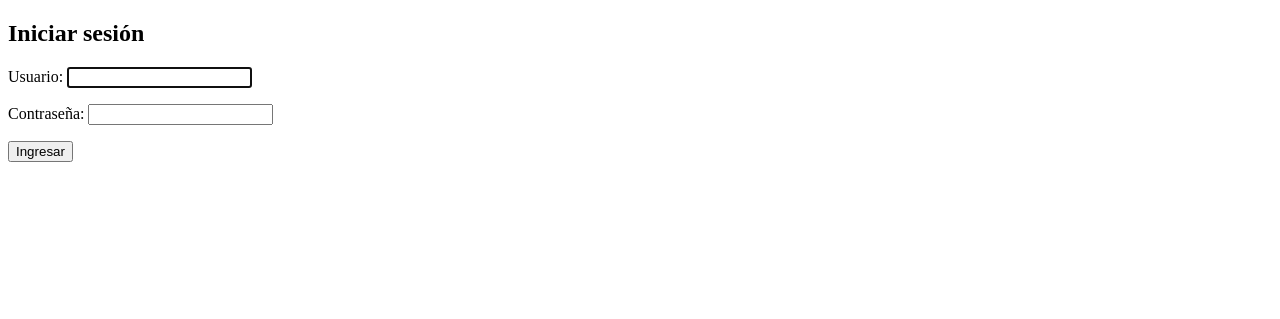
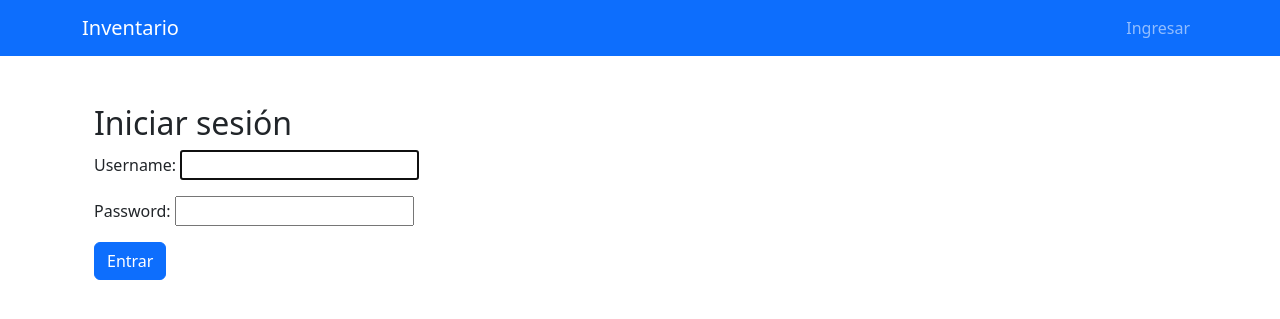
Before and after one commit to Tama0093/Poryecto_Integrador_II, a Django app: page /login/ in a window 1280 px wide. Shown: the top 319 px of the page. Run offline with Django 5.2, Linux system fonts and the light colour scheme.

Commit message:
actualizaciones proyecto 12-08-2025

```diff
--- a/inventario/home.html
+++ /dev/null
@@ -1,6 +0,0 @@
-
-  {% extends "base.html" %}
-{% block content %}
-  <h1>Panel principal</h1>
-  <p>Tu rol: {{ role }}</p>
-{% endblock %}
--- a/inventario/urls.py
+++ b/inventario/urls.py
@@ -7,7 +7,7 @@
     # Página de inicio
     path('', views.home, name='home'),
 
-    # Panel de administración de Django
+    # Panel de administración
     path('admin/', admin.site.urls),
 
     # Autenticación
--- a/sistema/settings.py
+++ b/sistema/settings.py
@@ -4,7 +4,7 @@
 BASE_DIR = Path(__file__).resolve().parent.parent
 
 
-SECRET_KEY = 'ingcesar093@gmail.com!@1130618073'
+SECRET_KEY = '_d@x@jb6vdv+l79=k^y2b)b9ecl14x4!bvy*4&sycw-rz^q16w'
 
 
 # Modo desarrollo activado
--- a/templates/base.html
+++ b/templates/base.html
@@ -1,16 +1,63 @@
 <!doctype html>
-<html>
+<html lang="es">
 <head>
-  <meta charset="utf-8">
-  <title>Inventario — Expendio</title>
+  <meta charset="utf-8" />
+  <meta name="viewport" content="width=device-width, initial-scale=1" />
+  <title>{% block title %}Inventario — Expendio{% endblock %}</title>
+
+  <!-- Bootstrap CSS (CDN) -->
+  <link href="https://cdn.jsdelivr.net/npm/bootstrap@5.3.2/dist/css/bootstrap.min.css" rel="stylesheet">
+
+  <!-- Aquí podrías usar {% load static %} y enlazar CSS propio si lo necesitas -->
 </head>
 <body>
-  {% if user.is_authenticated %}
-    Hola, {{ user.username }} | <a href="{% url 'logout' %}">Salir</a>
-  {% else %}
-    <a href="{% url 'login' %}">Ingresar</a>
-  {% endif %}
-  <hr>
-  {% block content %}{% endblock %}
+  <!-- Barra de navegación -->
+  <nav class="navbar navbar-expand-lg navbar-dark bg-primary">
+    <div class="container">
+      <a class="navbar-brand" href="{% url 'home' %}">Inventario</a>
+      <button class="navbar-toggler" type="button" data-bs-toggle="collapse" data-bs-target="#navMain" aria-controls="navMain" aria-expanded="false" aria-label="Toggle navigation">
+        <span class="navbar-toggler-icon"></span>
+      </button>
+
+      <div class="collapse navbar-collapse" id="navMain">
+        <ul class="navbar-nav me-auto">
+          <!-- Aquí puedes añadir enlaces (productos, ventas, reportes) -->
+        </ul>
+
+        <ul class="navbar-nav ms-auto">
+          {% if user.is_authenticated %}
+            <li class="nav-item">
+              <span class="nav-link">Hola, {{ user.username }}</span>
+            </li>
+            {% if role == 'Administrador' %}
+              <li class="nav-item">
+                <a class="nav-link" href="/admin/">Admin</a>
+              </li>
+            {% endif %}
+            <li class="nav-item">
+              <form method="post" action="{% url 'logout' %}" style="display:inline;">
+                {% csrf_token %}
+                <button type="submit" class="nav-link btn btn-link" style="padding: 0; margin: 0; color: white; text-decoration: none;">
+                  Cerrar sesión
+                </button>
+              </form>
+            </li>
+          {% else %}
+            <li class="nav-item">
+              <a class="nav-link" href="{% url 'login' %}">Ingresar</a>
+            </li>
+          {% endif %}
+        </ul>
+      </div>
+    </div>
+  </nav>
+
+  <!-- Contenido principal -->
+  <main class="container py-4">
+    {% block content %}{% endblock %}
+  </main>
+
+  <!-- Bootstrap JS (bundle incluye Popper) -->
+  <script src="https://cdn.jsdelivr.net/npm/bootstrap@5.3.2/dist/js/bootstrap.bundle.min.js"></script>
 </body>
 </html>
--- a/templates/registration/login.html
+++ b/templates/registration/login.html
@@ -1,25 +1,14 @@
-<!DOCTYPE html>
-<html lang="es">
-<head>
-    <meta charset="UTF-8">
-    <title>Iniciar sesión</title>
-</head>
-<body>
-    <h2>Iniciar sesión</h2>
-    {% if form.errors %}
-        <p style="color:red;">Usuario o contraseña incorrectos.</p>
-    {% endif %}
-    <form method="post">
-        {% csrf_token %}
-        <p>
-            <label for="id_username">Usuario:</label>
-            {{ form.username }}
-        </p>
-        <p>
-            <label for="id_password">Contraseña:</label>
-            {{ form.password }}
-        </p>
-        <button type="submit">Ingresar</button>
-    </form>
-</body>
-</html>
+{% extends "base.html" %}
+
+{% block title %}Iniciar sesión{% endblock %}
+
+{% block content %}
+<div class="container mt-4">
+  <h2>Iniciar sesión</h2>
+  <form method="post">
+    {% csrf_token %}
+    {{ form.as_p }}
+    <button type="submit" class="btn btn-primary">Entrar</button>
+  </form>
+</div>
+{% endblock %}
```
Also changed, not shown: inventario/admin.py (+7 -0 lines), inventario/models.py (+12 -0 lines), inventario/signals.py (+10 -5 lines), inventario/views.py (+20 -1 lines), templates/inventario/home.html (added, +28 -0 lines), db.sqlite3, inventario/apps.py (line endings or trailing spaces), inventario/migrations/0001_initial.py (added), inventario/migrations/__init__.py (added).
